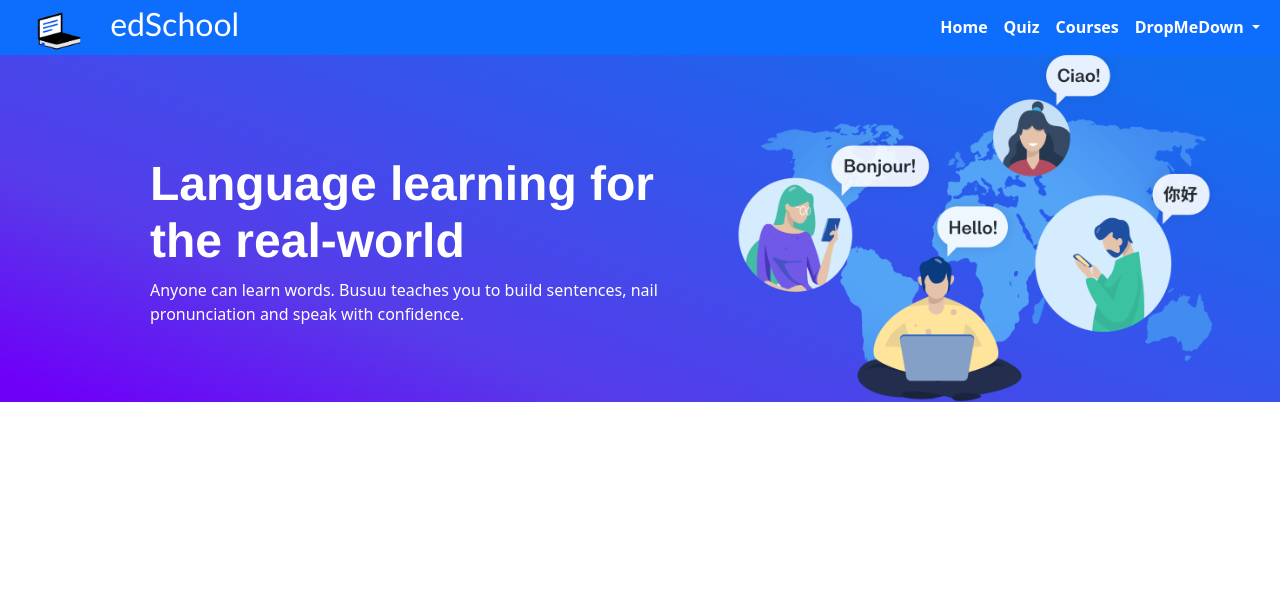
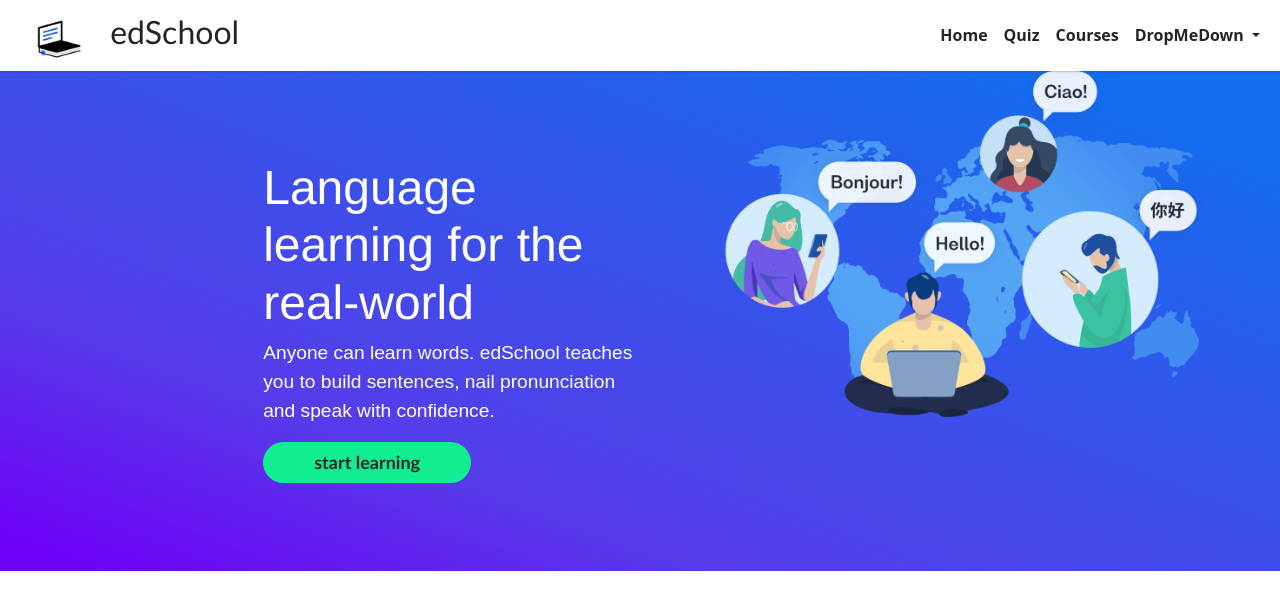
Before and after one commit to idrissd0/elearning, an Angular app: page /welcome in a window 1280 px wide. Shown: the top 610 px of the page. Built offline with nearby package versions, Linux system fonts and the light colour scheme.

Commit message:
starting over after breakD

```diff
--- a/src/app/components/header/header.component.html
+++ b/src/app/components/header/header.component.html
@@ -1,6 +1,6 @@
-<nav class="navbar navbar-expand-lg bg-primary py-0">
+<nav class="navbar navbar-expand-lg bg-white">
   <div class="container-fluid py-0">
-    <a class="navbar-brand text-white fw-medium fs-2 py-0" routerLink="/welcome" style="font-family: 'Gill Sans', 'Gill Sans MT', Calibri, 'Trebuchet MS', sans-serif;">
+    <a class="navbar-brand text-dark fw-medium fs-2 py-0" routerLink="/welcome" style="font-family: 'Gill Sans', 'Gill Sans MT', Calibri, 'Trebuchet MS', sans-serif;">
       <img src="../../../assets/elearn.png" alt="Logo" width="90">
       edSchool
     </a>
@@ -12,16 +12,16 @@
     <div class="collapse navbar-collapse" id="navbarSupportedContent">
       <ul class="navbar-nav me-auto mb-2 mb-lg-0 d-flex justify-content-end w-100 fw-semibold">
         <li class="nav-item">
-          <a class="nav-link active text-white" aria-current="page" routerLink="/welcome">Home</a>
+          <a class="nav-link active text-dark" aria-current="page" routerLink="/welcome">Home</a>
         </li>
         <li class="nav-item">
-          <a class="nav-link  text-white" routerLink="/quiz">Quiz</a>
+          <a class="nav-link  text-dark" routerLink="/quiz">Quiz</a>
         </li>
         <li class="nav-item">
-          <a routerLink="/courses" class="nav-link text-white">Courses</a>
+          <a routerLink="/courses" class="nav-link text-dark">Courses</a>
         </li>
         <li class="nav-item dropdown">
-          <a class="nav-link dropdown-toggle text-white" role="button" data-bs-toggle="dropdown" aria-expanded="false">
+          <a class="nav-link dropdown-toggle text-dark" role="button" data-bs-toggle="dropdown" aria-expanded="false">
             DropMeDown
           </a>
           <ul class="dropdown-menu" style="left: -40px !important">
--- a/src/app/components/header/header.component.scss
+++ b/src/app/components/header/header.component.scss
@@ -0,0 +1,4 @@
+nav{
+  -webkit-box-shadow: 0 0.0625rem 0.125rem 0 rgba(0,0,0,.15);
+  box-shadow: 0 0.0625rem 0.125rem 0 rgba(0,0,0,.15);
+}
--- a/src/app/components/welcome/welcome.component.html
+++ b/src/app/components/welcome/welcome.component.html
@@ -1,22 +1,28 @@
-<div class="container-fluid p-0 m-0">
-  <div class=" d-flex " style="background: linear-gradient(20.78deg,#6e00f8 3.3%,#563ce9 27.67%,#116eee 93.23%)">
+<section class="content">
+  <div class="landing-sec container-fluid d-flex justify-content-center" >
 
-    <div class="w-50 text-white d-flex flex-column" style="margin-left: 150px;">
+    <div class="first text-white ">
 
-      <div style="padding-top: 100px;">
-        <h2 class="" style="font-family: 'Franklin Gothic Medium', 'Arial Narrow', Arial, sans-serif; font-size: 3rem; font-weight: 800;">
+      <div class="">
+        <h2 >
           Language learning for the real-world
         </h2>
-        <p class="">
-          Anyone can learn words. Busuu teaches you to build sentences, nail pronunciation and speak with confidence.
+        <p >
+          Anyone can learn words. edSchool teaches you to build sentences, nail pronunciation and speak with confidence.
         </p>
+        <button routerLink="#" class="text-dark btn">
+          start learning
+        </button>
       </div>
 
     </div>
 
-    <div class="w-50 ">
-      <img src="../../../assets/busuu-header-hello.png" alt="landing image" srcset="set src" style="width: 31.5rem; ">
+    <div class="second ">
+
+      <div>
+        <img src="../../../assets/busuu-header-hello.png" alt="landing image" srcset="">
+      </div>
+
     </div>
 
   </div>
-</div>
--- a/src/app/components/welcome/welcome.component.scss
+++ b/src/app/components/welcome/welcome.component.scss
@@ -0,0 +1,46 @@
+.content{
+  width: 100%;
+  background: linear-gradient(20.78deg,#6e00f8 3.3%,#563ce9 27.67%,#116eee 93.23%);
+}
+.landing-sec{
+  height: 500px !important;
+}
+.first{
+  width: 50%;
+  display: flex;
+  justify-content: flex-end;
+  align-items: center;
+}
+.first button{
+  border-radius: 50px;
+  padding-left: 50px;
+  padding-right: 50px;
+  background-color:#11ee92;
+  font-family: 'Gill Sans', 'Gill Sans MT', Calibri, 'Trebuchet MS', sans-serif;
+  font-size:large;
+  font-weight: 800 ;
+}
+.first > div{
+  width: 60%;
+  height: fit-content;
+}
+.first > div h2{
+  font-family: 'Franklin Gothic Medium', 'Arial Narrow', Arial, sans-serif;
+  font-size: 3rem;
+}
+.first > div p{
+  font-size: larger;
+  font-weight: 500;
+  font-family: sans-serif;
+}
+.second{
+  width: 50%;
+  display: flex;
+  justify-content: center;
+  align-items: flex-start;
+}
+.second img{max-width: 31.5rem;
+  max-height: 26.875rem;
+  -o-object-fit: contain;
+  object-fit: contain;
+}
```
